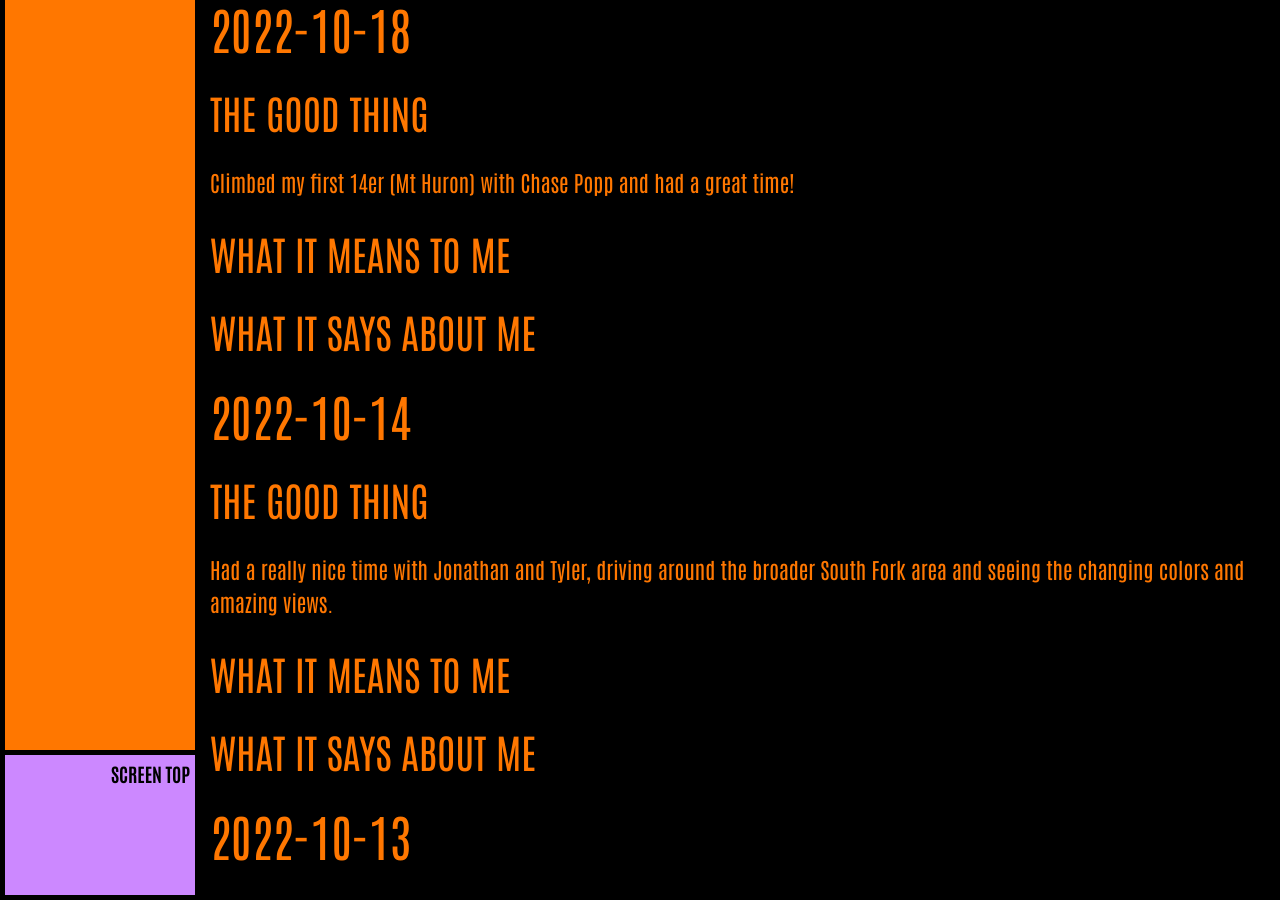
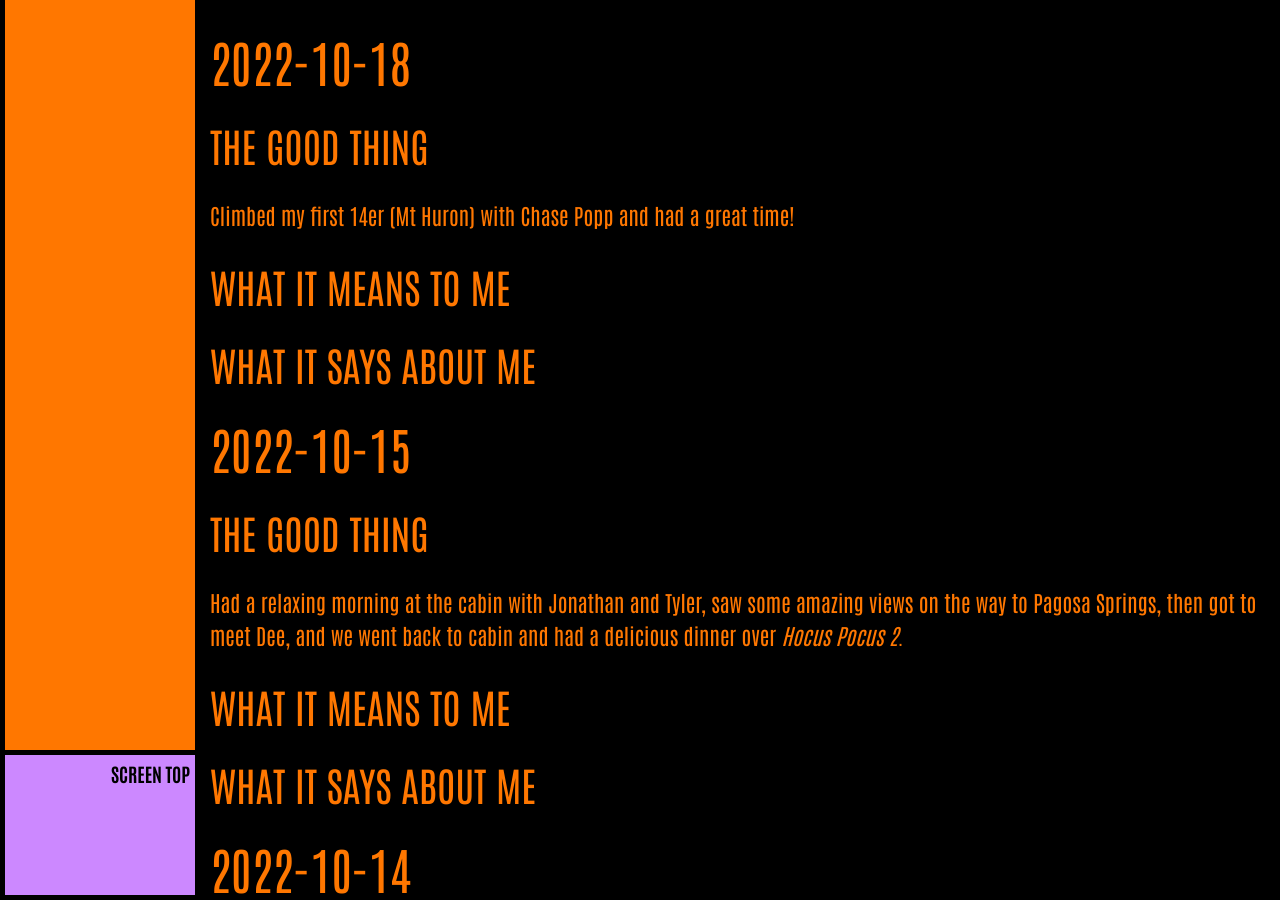
Before and after one commit to ArthurZey/arthurzey.github.io, a Jekyll site: the page built from _pages/one-good-thing.md, in a window 1280 px wide and 900 px high, scrolled down 6931 px. Built offline with Jekyll 4.4.1, drawn with Linux system fonts in a browser that asks for light colours; some of the changed text lies outside the part shown.

Commit message:
added stub for 2022-10-15

```diff
--- a/_pages/one-good-thing.md
+++ b/_pages/one-good-thing.md
@@ -22,6 +22,16 @@ Climbed my first 14er (Mt Huron) with Chase Popp and had a great time!
 
 
 
+## 2022-10-15
+### The Good Thing
+Had a relaxing morning at the cabin with Jonathan and Tyler, saw some amazing views on the way to Pagosa Springs, then got to meet Dee, and we went back to cabin and had a delicious dinner over _Hocus Pocus 2_.
+### What It Means to Me
+
+### What It Says about Me
+
+
+
+
 ## 2022-10-14
 ### The Good Thing
 Had a really nice time with Jonathan and Tyler, driving around the broader South Fork area and seeing the changing colors and amazing views.
```
Also changed, not shown: other parts of _pages/one-good-thing.md (+1 -1 lines).
